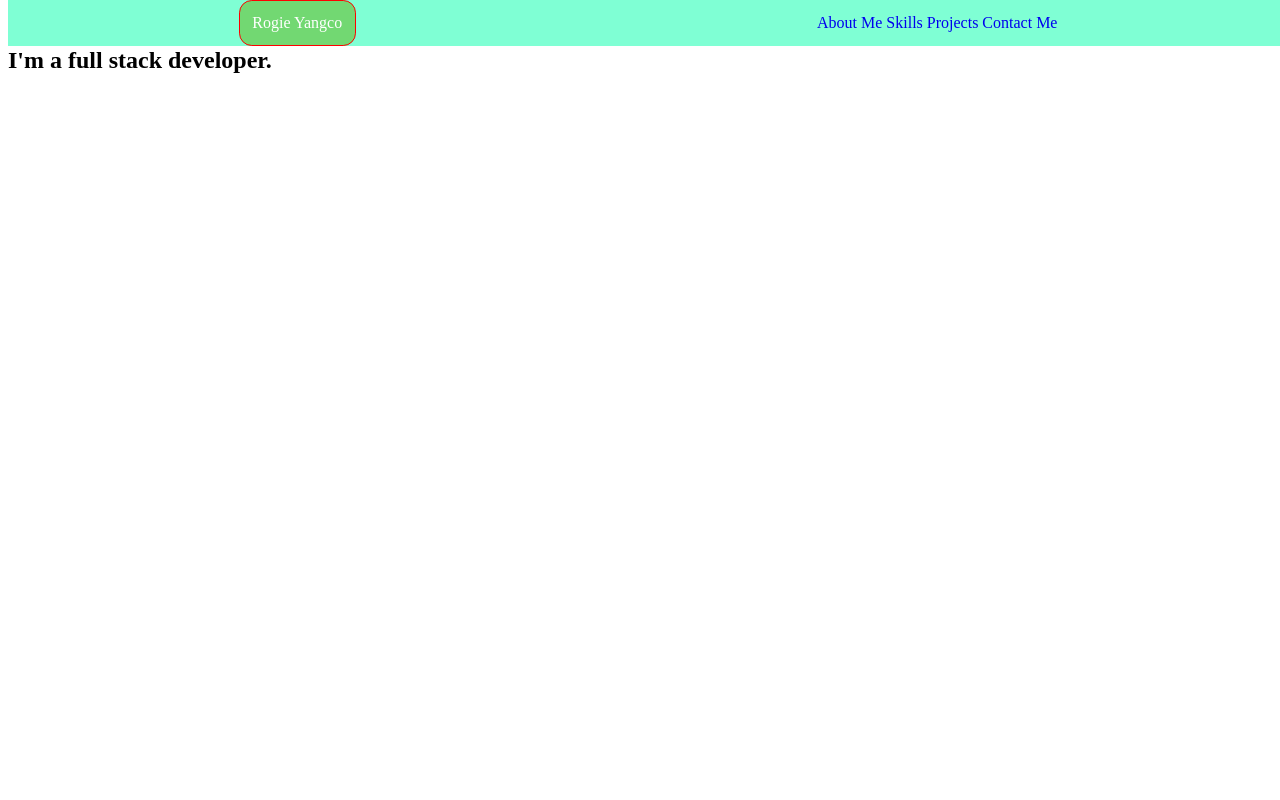
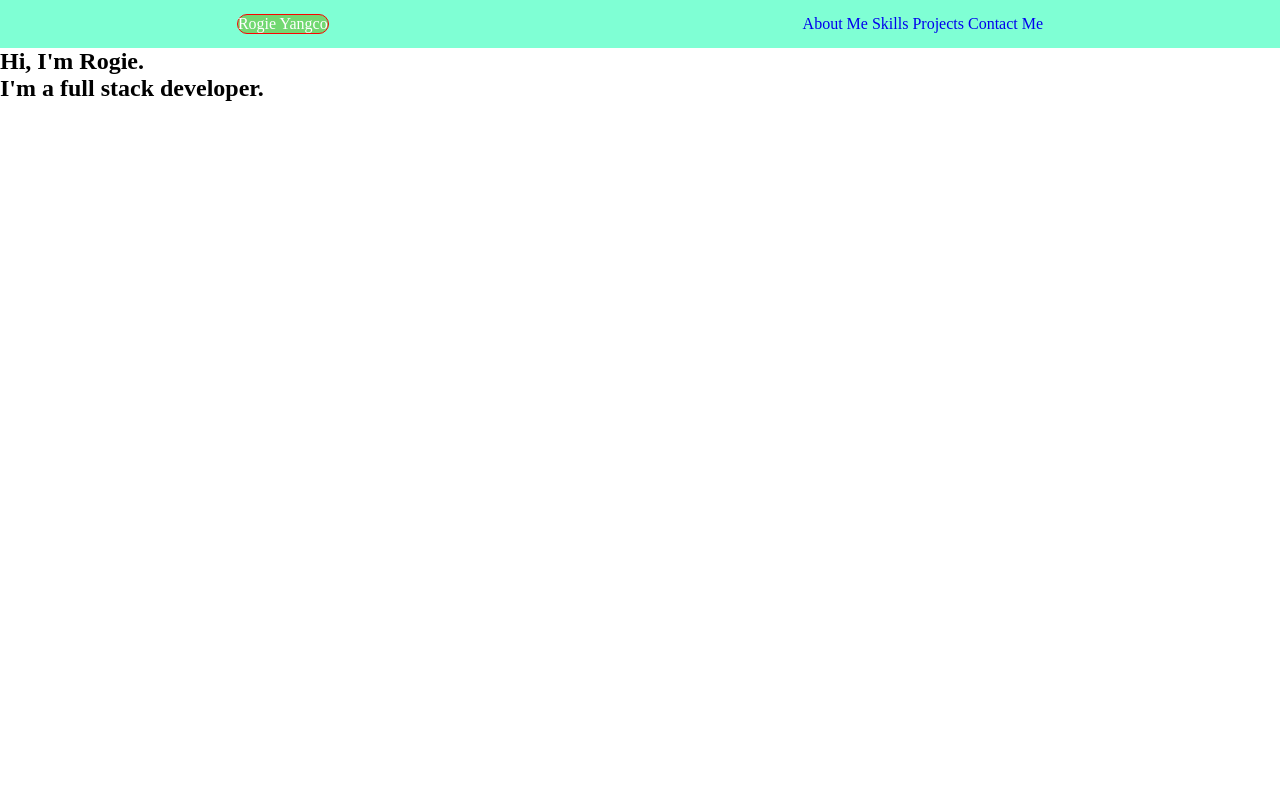
Before and after one commit to ryangco/html-portfolio, a plain HTML site: page index.html in a window 1280 px wide. Shown: the top 800 px of the page. Drawn offline with Linux system fonts and the light colour scheme.

Commit message:
fixed navbar full width

```diff
--- a/index.html
+++ b/index.html
@@ -7,6 +7,7 @@
     <link rel="stylesheet" href="./main.css">
 </head>
 <body>
+    <div>
         <div class="header">
             <a class="nameButton" href="./index.html">Rogie Yangco</a>
             <div class="link">
@@ -16,7 +17,6 @@
                 <a href="./headerLink4">Contact Me</a>
             </div>
         </div>
-    <div>
         <section id="hero first">
             <div class="container">
                 <h1 class="hero name">
--- a/main.css
+++ b/main.css
@@ -1,3 +1,7 @@
+body{
+    margin: 0;
+    padding: 0;
+}
 .header{
     display: flex;
     justify-content: space-around;
@@ -7,18 +11,16 @@
     top: 0;
     box-sizing: border-box;
     width: 100%;
-    margin: 0;
-    padding: 0;
+    z-index: 200;
+    height: 3rem;
 }
 
 .header .nameButton{
     background-color:rgb(114, 216, 114);
     color: white;
-    padding: 1%;
     border-radius: 0.8rem;
     border: 1px solid red;
     text-decoration: none;
-
 }
 
 .header .link *{
@@ -27,4 +29,6 @@
 
 .hero{
     height: 100vh;
+    position: relative;
+    margin-top: 3rem;
 }
```
Lines whose indentation alone changed are shown as unchanged.
